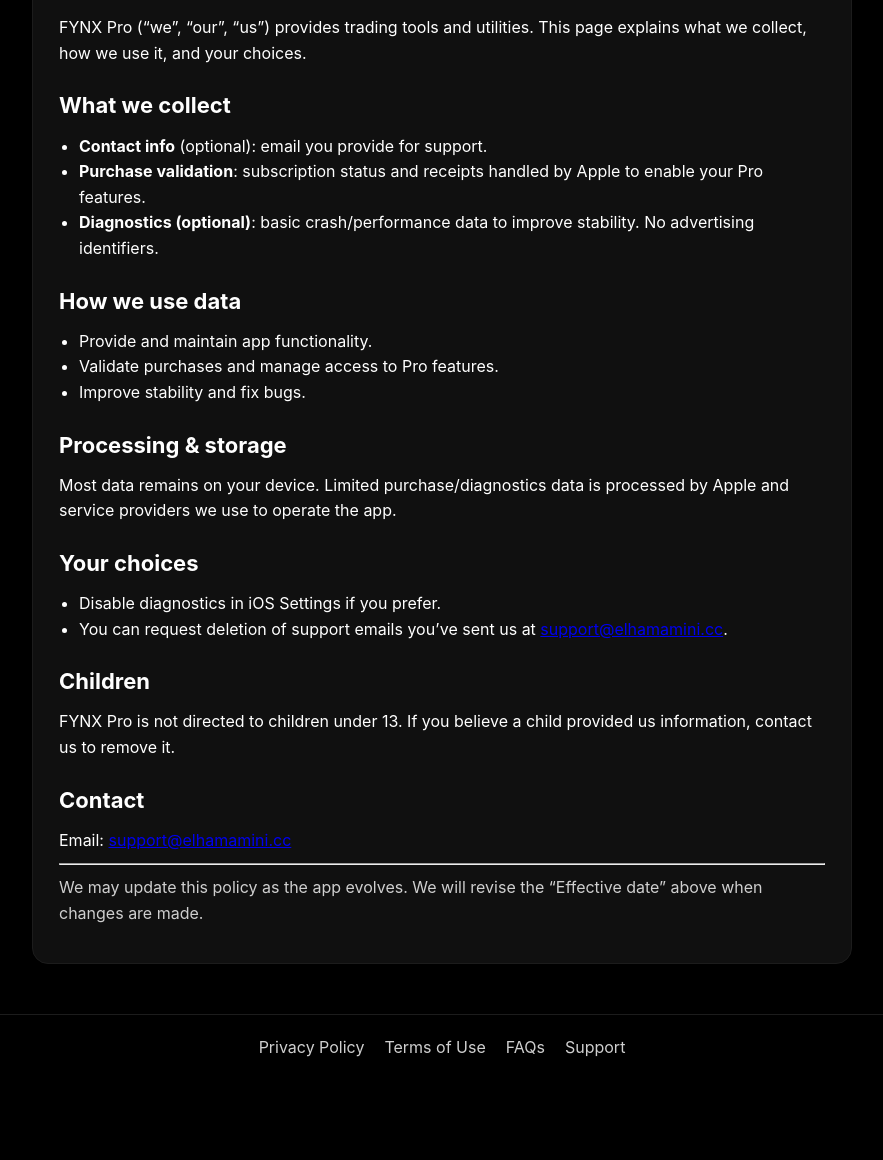
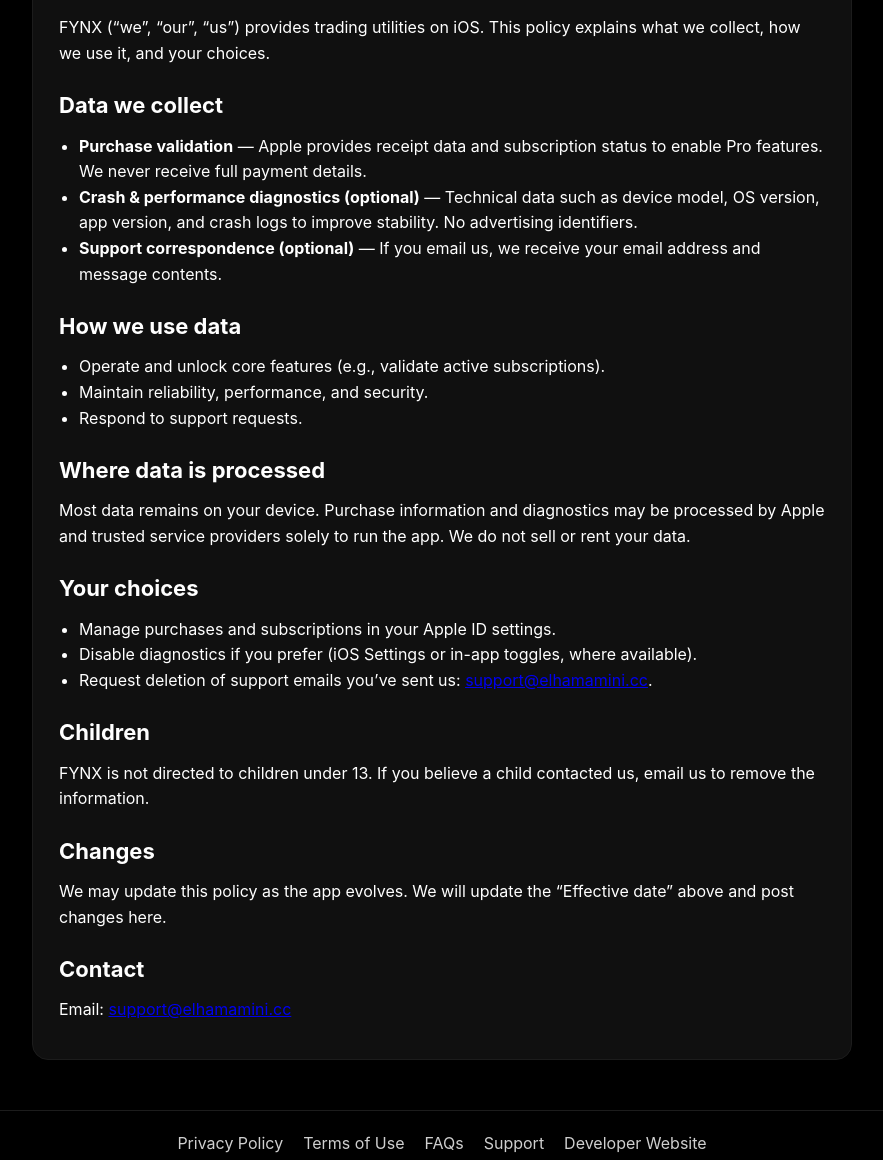
Before and after one commit to EA-LA/FYNX-Site, a plain HTML site: page privacy.html in a window 1280 px wide. Shown: the part 220-1380 px from the top of the page, without its empty margins (198-1081 px from the left). Before the commit the page ends 1300 px from the top, so only its background shows below. Drawn offline with Linux system fonts and the light colour scheme.

Commit message:
Update privacy.html

```diff
--- a/privacy.html
+++ b/privacy.html
@@ -3,59 +3,63 @@
 <head>
   <meta charset="utf-8"/>
   <meta name="viewport" content="width=device-width,initial-scale=1"/>
-  <title>Privacy Policy • FYNX Pro</title>
+  <title>Privacy Policy • FYNX</title>
   <link rel="stylesheet" href="assets/styles.css"/>
-  <meta name="description" content="Privacy Policy for FYNX Pro."/>
+  <meta name="description" content="Privacy Policy for FYNX."/>
 </head>
 <body>
 <header class="header"><div class="container nav">
-    <a class="brand" href="/"><span class="dot"></span><span>FYNX Pro</span></a>
-    <div class="navlinks"><a href="index.html#features">Features</a></div>
+  <a class="brand" href="/"><span class="dot"></span><span>FYNX</span></a>
 </div></header>
 
 <main class="legal-wrap">
   <article class="legal-card">
     <h1>Privacy Policy</h1>
-      <div class="meta">Effective date: <span id="pp-date">January 1, 2025</span></div>
+    <div class="meta">Effective date: January 1, 2025</div>
 
-      <p>FYNX Pro (“we”, “our”, “us”) provides trading tools and utilities. This page explains what we collect, how we use it, and your choices.</p>
+    <p>FYNX (“we”, “our”, “us”) provides trading utilities on iOS. This policy explains what we collect, how we use it, and your choices.</p>
 
-      <h2>What we collect</h2>
+    <h2>Data we collect</h2>
     <ul>
-        <li><strong>Contact info</strong> (optional): email you provide for support.</li>
-        <li><strong>Purchase validation</strong>: subscription status and receipts handled by Apple to enable your Pro features.</li>
-        <li><strong>Diagnostics (optional)</strong>: basic crash/performance data to improve stability. No advertising identifiers.</li>
+      <li><strong>Purchase validation</strong> — Apple provides receipt data and subscription status to enable Pro features. We never receive full payment details.</li>
+      <li><strong>Crash & performance diagnostics (optional)</strong> — Technical data such as device model, OS version, app version, and crash logs to improve stability. No advertising identifiers.</li>
+      <li><strong>Support correspondence (optional)</strong> — If you email us, we receive your email address and message contents.</li>
     </ul>
 
     <h2>How we use data</h2>
     <ul>
-        <li>Provide and maintain app functionality.</li>
-        <li>Validate purchases and manage access to Pro features.</li>
-        <li>Improve stability and fix bugs.</li>
+      <li>Operate and unlock core features (e.g., validate active subscriptions).</li>
+      <li>Maintain reliability, performance, and security.</li>
+      <li>Respond to support requests.</li>
     </ul>
 
-      <h2>Processing & storage</h2>
-      <p>Most data remains on your device. Limited purchase/diagnostics data is processed by Apple and service providers we use to operate the app.</p>
+    <h2>Where data is processed</h2>
+    <p>Most data remains on your device. Purchase information and diagnostics may be processed by Apple and trusted service providers solely to run the app. We do not sell or rent your data.</p>
 
     <h2>Your choices</h2>
     <ul>
-        <li>Disable diagnostics in iOS Settings if you prefer.</li>
-        <li>You can request deletion of support emails you’ve sent us at <a href="mailto:support@elhamamini.cc">support@elhamamini.cc</a>.</li>
+      <li>Manage purchases and subscriptions in your Apple ID settings.</li>
+      <li>Disable diagnostics if you prefer (iOS Settings or in-app toggles, where available).</li>
+      <li>Request deletion of support emails you’ve sent us: <a href="mailto:support@elhamamini.cc">support@elhamamini.cc</a>.</li>
     </ul>
 
     <h2>Children</h2>
-      <p>FYNX Pro is not directed to children under 13. If you believe a child provided us information, contact us to remove it.</p>
+    <p>FYNX is not directed to children under 13. If you believe a child contacted us, email us to remove the information.</p>
+
+    <h2>Changes</h2>
+    <p>We may update this policy as the app evolves. We will update the “Effective date” above and post changes here.</p>
 
     <h2>Contact</h2>
     <p>Email: <a href="mailto:support@elhamamini.cc">support@elhamamini.cc</a></p>
-
-      <hr>
-      <p class="meta">We may update this policy as the app evolves. We will revise the “Effective date” above when changes are made.</p>
   </article>
 </main>
 
 <footer class="footer"><div class="container links">
-    <a href="privacy.html">Privacy Policy</a><a href="terms.html">Terms of Use</a><a href="faqs.html">FAQs</a><a href="support.html">Support</a>
+  <a href="privacy.html">Privacy Policy</a>
+  <a href="terms.html">Terms of Use</a>
+  <a href="faqs.html">FAQs</a>
+  <a href="support.html">Support</a>
+  <a href="https://elhamamini.cc" target="_blank" rel="noopener">Developer Website</a>
 </div></footer>
 </body>
 </html>
```
Lines whose indentation alone changed are shown as unchanged.
